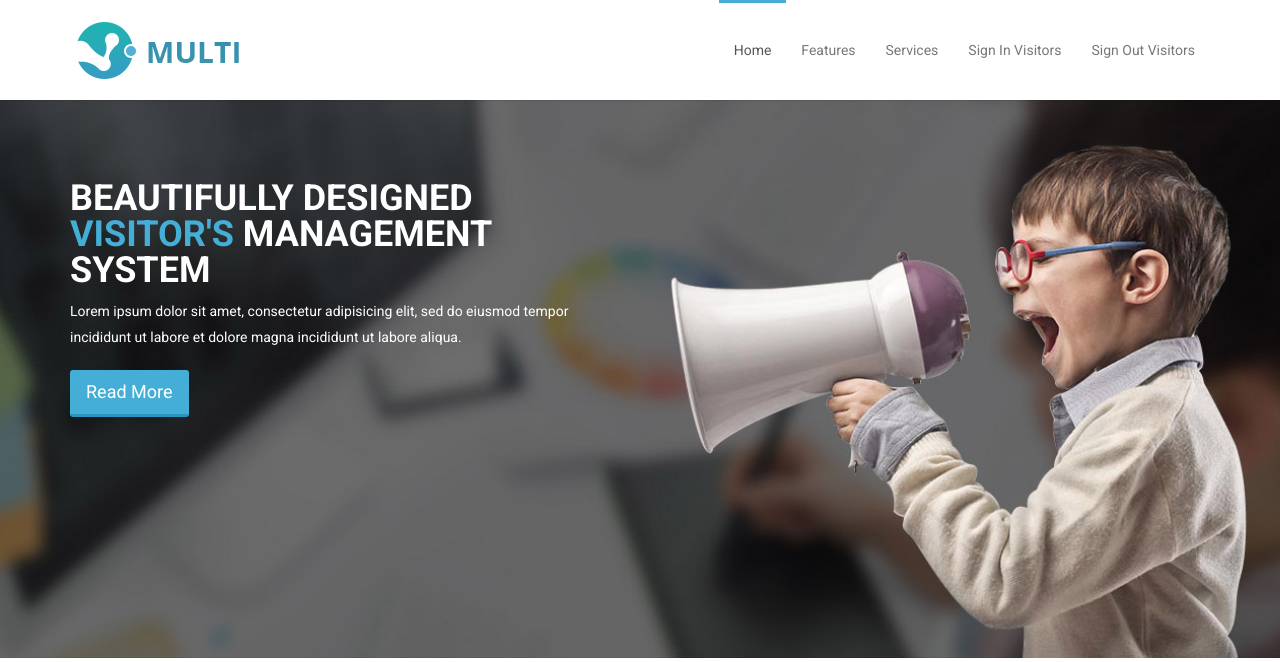
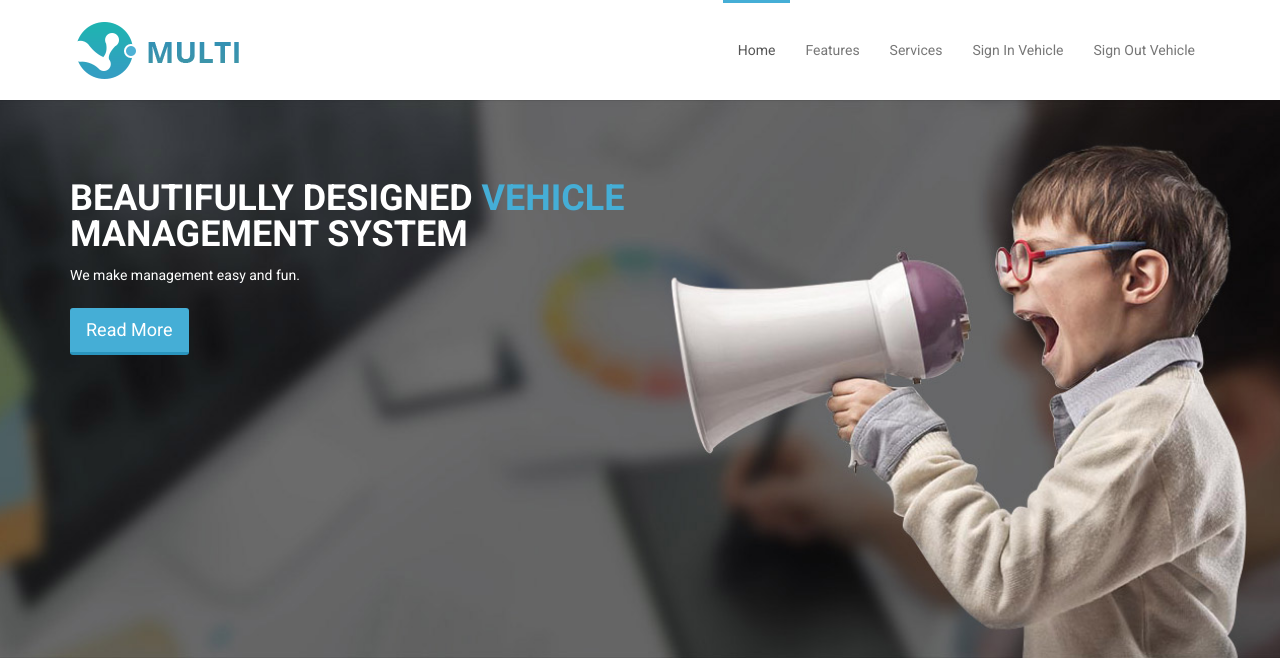
Before and after one commit to m4-programmer/visitor-management-system, a PHP site: page /index.php in a window 1280 px wide. Shown: the top 662 px of the page. Run offline with PHP 8.4, Linux system fonts and the light colour scheme; some libraries are stand-ins or nearby versions.

Commit message:
updated the navbar and slider to fit the design for vehicle management system

```diff
--- a/include/navbar.php
+++ b/include/navbar.php
@@ -17,8 +17,8 @@
                         <li class="scroll"><a href="#features">Features</a></li>
                         <li class="scroll"><a href="#services">Services</a></li>
 
-                        <li class="scroll"><a href="sign_in.php">Sign In Visitors</a></li>
-                        <li class="scroll"><a href="sign_out.php">Sign Out Visitors</a></li>
+                        <li class="scroll"><a href="sign_in.php">Sign In Vehicle</a></li>
+                        <li class="scroll"><a href="sign_out.php">Sign Out Vehicle</a></li>
                     </ul>
                 </div>
             </div>
--- a/include/slider.php
+++ b/include/slider.php
@@ -8,8 +8,8 @@
                         <div class="row">
                             <div class="col-sm-6">
                                 <div class="carousel-content">
-                                    <h2>Beautifully designed <span>Visitor's</span> Management System </h2>
-                                    <p>Lorem ipsum dolor sit amet, consectetur adipisicing elit, sed do eiusmod tempor incididunt ut labore et dolore magna incididunt ut labore aliqua. </p>
+                                    <h2>Beautifully designed <span>Vehicle</span> Management System </h2>
+                                    <p>We make management easy and fun.</p>
                                     <a class="btn btn-primary btn-lg" href="#">Read More</a>
                                 </div>
                             </div>
```
Also changed, not shown: classes/User.php (+9 -6 lines).
